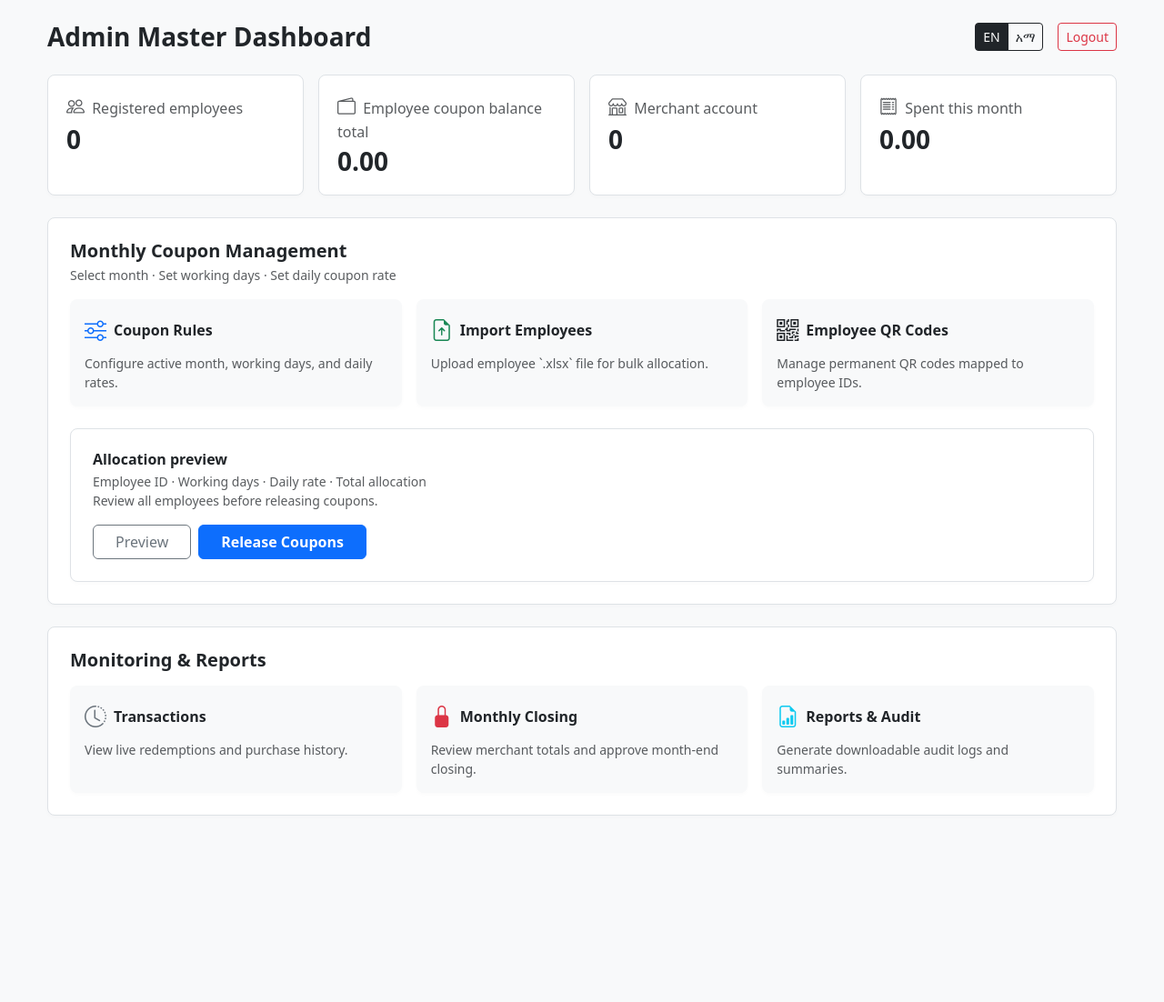
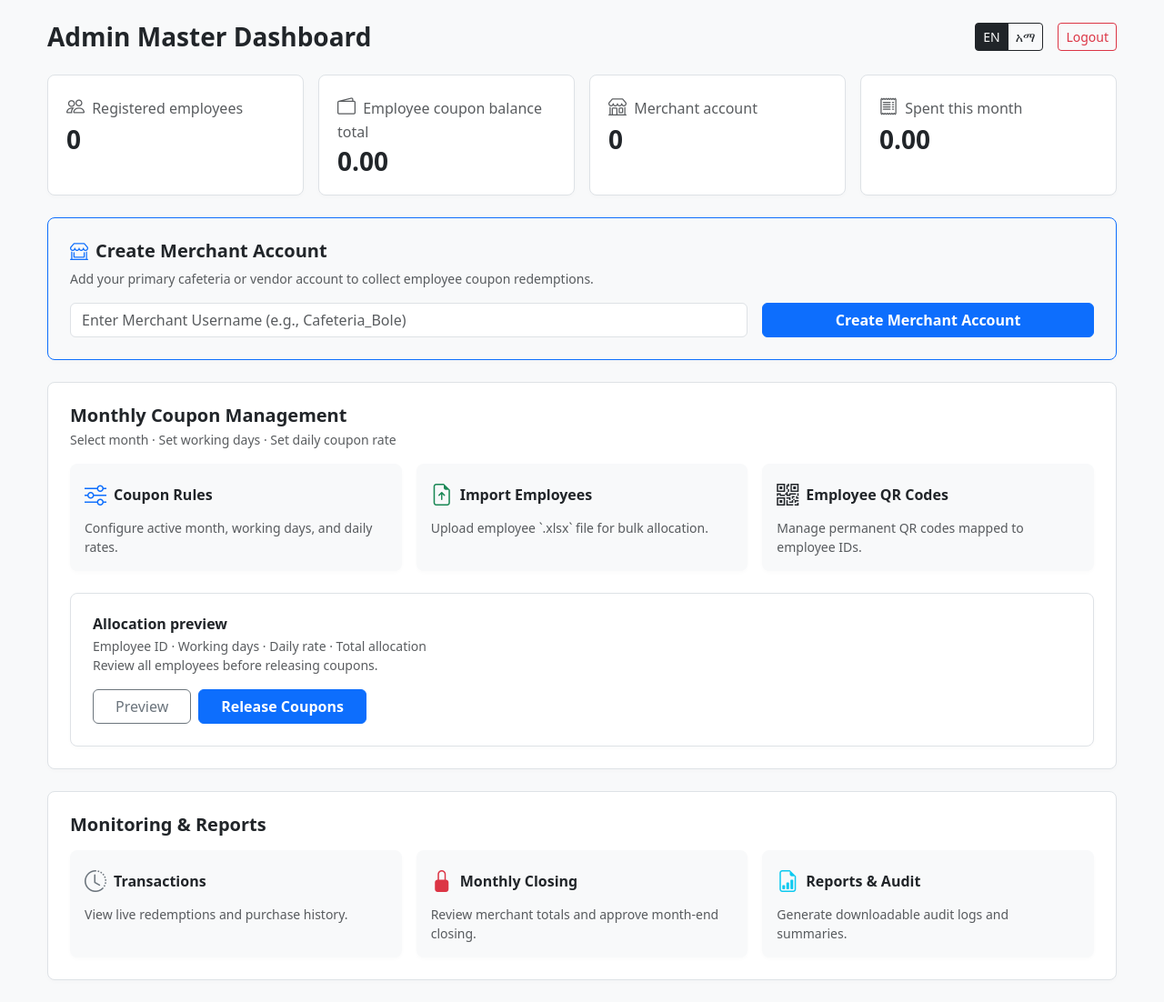
Before and after one commit to takino176-dev/monthly-qr-coupon-system, a Flask app: page /admin/dashboard in a window 1280 px wide. Shown: the whole page at 91% size. Before the commit the page ends 897 px from the top, so only its background shows below. Run offline with Flask 3, Linux system fonts and the light colour scheme; a user stored in the database is signed in; data comes from the database, SQL or seed files in the repository; data that the repository does not hold is empty; some libraries are stand-ins or nearby versions.

Commit message:
Make dashboard buttons and merchant form fully interactive

```diff
--- a/templates/admin_dashboard.html
+++ b/templates/admin_dashboard.html
@@ -10,6 +10,8 @@
         body { background-color: #f8f9fa; font-family: system-ui, -apple-system, sans-serif; }
         .card-custom { border: 1px solid #dee2e6; border-radius: 0.5rem; background: #fff; box-shadow: 0 0.125rem 0.25rem rgba(0,0,0,0.02); }
         .metric-card { padding: 1.25rem; }
+        .action-card { transition: all 0.2s ease; cursor: pointer; text-decoration: none; color: inherit; display: block; }
+        .action-card:hover { transform: translateY(-2px); box-shadow: 0 0.5rem 1rem rgba(0,0,0,0.05); border-color: #0d6efd !important; }
     </style>
 </head>
 <body>
@@ -67,6 +69,20 @@
             </div>
         </div>
 
+        <!-- Create Merchant Section (Functional Form) -->
+        <div class="card-custom p-4 mb-4 bg-light border-primary">
+            <h5 class="fw-bold mb-2"><i class="bi bi-shop-window text-primary me-2"></i>Create Merchant Account</h5>
+            <p class="text-muted small mb-3">Add your primary cafeteria or vendor account to collect employee coupon redemptions.</p>
+            <form action="/admin/add-merchant" method="POST" class="row g-3">
+                <div class="col-md-8">
+                    <input type="text" name="username" class="form-control" placeholder="Enter Merchant Username (e.g., Cafeteria_Bole)" required>
+                </div>
+                <div class="col-md-4">
+                    <button type="submit" class="btn btn-primary w-100 fw-bold">Create Merchant Account</button>
+                </div>
+            </form>
+        </div>
+
         <!-- Monthly Coupon Management Section -->
         <div class="card-custom p-4 mb-4">
             <h5 class="fw-bold mb-1">Monthly Coupon Management</h5>
@@ -74,7 +90,7 @@
 
             <div class="row g-3 mb-4">
                 <div class="col-md-4">
-                    <div class="card-custom p-3 h-100 bg-light border-0">
+                    <div class="card-custom p-3 h-100 bg-light border-0 action-card" onclick="alert('Coupon Rules configuration modal coming up.')">
                         <div class="d-flex align-items-center mb-2">
                             <i class="bi bi-sliders fs-4 text-primary me-2"></i>
                             <h6 class="fw-bold mb-0">Coupon Rules</h6>
@@ -83,7 +99,7 @@
                     </div>
                 </div>
                 <div class="col-md-4">
-                    <div class="card-custom p-3 h-100 bg-light border-0">
+                    <div class="card-custom p-3 h-100 bg-light border-0 action-card" onclick="alert('Employee Excel Import interface coming up.')">
                         <div class="d-flex align-items-center mb-2">
                             <i class="bi bi-file-earmark-arrow-up fs-4 text-success me-2"></i>
                             <h6 class="fw-bold mb-0">Import Employees</h6>
@@ -92,7 +108,7 @@
                     </div>
                 </div>
                 <div class="col-md-4">
-                    <div class="card-custom p-3 h-100 bg-light border-0">
+                    <div class="card-custom p-3 h-100 bg-light border-0 action-card" onclick="alert('Employee QR Code viewer coming up.')">
                         <div class="d-flex align-items-center mb-2">
                             <i class="bi bi-qr-code fs-4 text-dark me-2"></i>
                             <h6 class="fw-bold mb-0">Employee QR Codes</h6>
@@ -107,8 +123,8 @@
                 <h6 class="fw-bold mb-1">Allocation preview</h6>
                 <p class="text-muted small mb-3">Employee ID · Working days · Daily rate · Total allocation<br>Review all employees before releasing coupons.</p>
                 <div class="d-flex gap-2">
-                    <button class="btn btn-outline-secondary px-4">Preview</button>
-                    <button class="btn btn-primary px-4 fw-bold">Release Coupons</button>
+                    <button class="btn btn-outline-secondary px-4" onclick="alert('Preview generated for active employees.')">Preview</button>
+                    <button class="btn btn-primary px-4 fw-bold" onclick="alert('Coupons released successfully to all employees.')">Release Coupons</button>
                 </div>
             </div>
         </div>
@@ -118,7 +134,7 @@
             <h5 class="fw-bold mb-3">Monitoring & Reports</h5>
             <div class="row g-3">
                 <div class="col-md-4">
-                    <div class="card-custom p-3 h-100 bg-light border-0">
+                    <div class="card-custom p-3 h-100 bg-light border-0 action-card" onclick="alert('Live transactions view coming up.')">
                         <div class="d-flex align-items-center mb-2">
                             <i class="bi bi-clock-history fs-4 text-secondary me-2"></i>
                             <h6 class="fw-bold mb-0">Transactions</h6>
@@ -127,16 +143,18 @@
                     </div>
                 </div>
                 <div class="col-md-4">
-                    <div class="card-custom p-3 h-100 bg-light border-0">
-                        <div class="d-flex align-items-center mb-2">
-                            <i class="bi bi-lock-fill fs-4 text-danger me-2"></i>
-                            <h6 class="fw-bold mb-0">Monthly Closing</h6>
-                        </div>
-                        <p class="text-muted small mb-0">Review merchant totals and approve month-end closing.</p>
-                    </div>
+                    <form action="/admin/monthly-closing/approve" method="POST" onsubmit="return confirm('Are you sure you want to execute month-end closing and reset balances?');">
+                        <button type="submit" class="card-custom p-3 h-100 bg-light border-0 action-card w-100 text-start" style="border:none;">
+                            <div class="d-flex align-items-center mb-2">
+                                <i class="bi bi-lock-fill fs-4 text-danger me-2"></i>
+                                <h6 class="fw-bold mb-0">Monthly Closing</h6>
+                            </div>
+                            <p class="text-muted small mb-0">Review merchant totals and approve month-end closing.</p>
+                        </button>
+                    </form>
                 </div>
                 <div class="col-md-4">
-                    <div class="card-custom p-3 h-100 bg-light border-0">
+                    <div class="card-custom p-3 h-100 bg-light border-0 action-card" onclick="alert('Audit report download initialized.')">
                         <div class="d-flex align-items-center mb-2">
                             <i class="bi bi-file-earmark-bar-graph fs-4 text-info me-2"></i>
                             <h6 class="fw-bold mb-0">Reports & Audit</h6>
```
